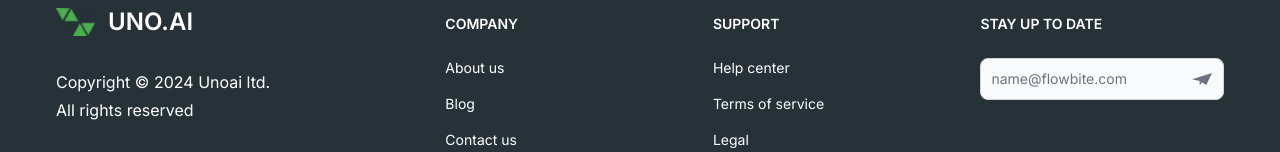
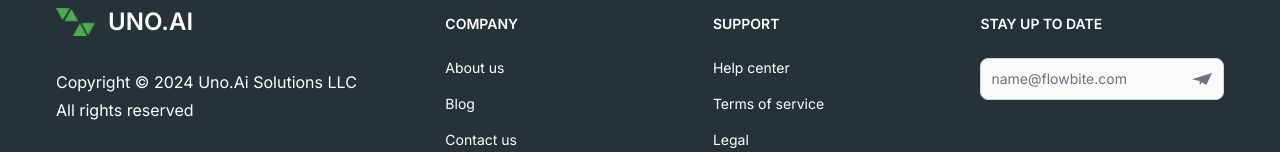
Before and after one commit to UnoDev1/1.1, a React (Vite) app: page / in a window 1280 px wide. Shown: the part 3811-3963 px from the top of the page. Built offline with nearby package versions, Linux system fonts and the light colour scheme.

Commit message:
Update Footer.jsx
Renamed Uno.ai name to correct legal name.

```diff
--- a/src/components/Footer.jsx
+++ b/src/components/Footer.jsx
@@ -35,7 +35,7 @@ const MyFooter = () => {
                 <span>UNO.AI</span>
               </a>
               <div className="my-8">
-                <p className="mb-1"> Copyright © 2024 Unoai ltd.</p>
+                <p className="mb-1"> Copyright © 2024 Uno.Ai Solutions LLC</p>
                 <p>All rights reserved</p>
               </div>
 
```
